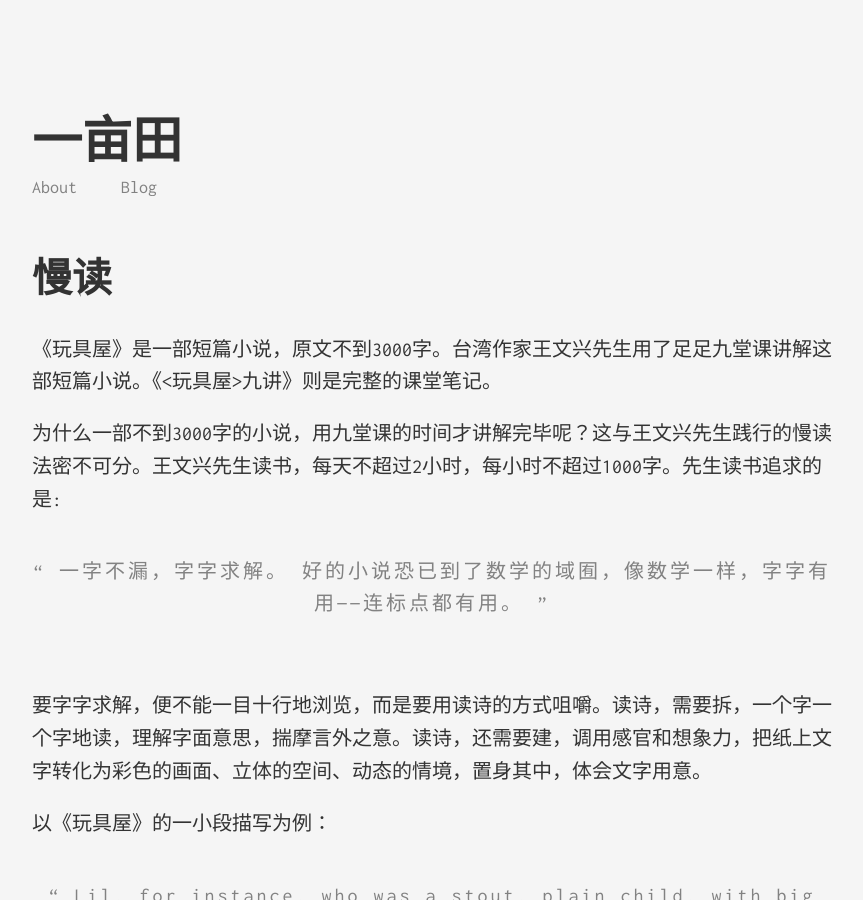
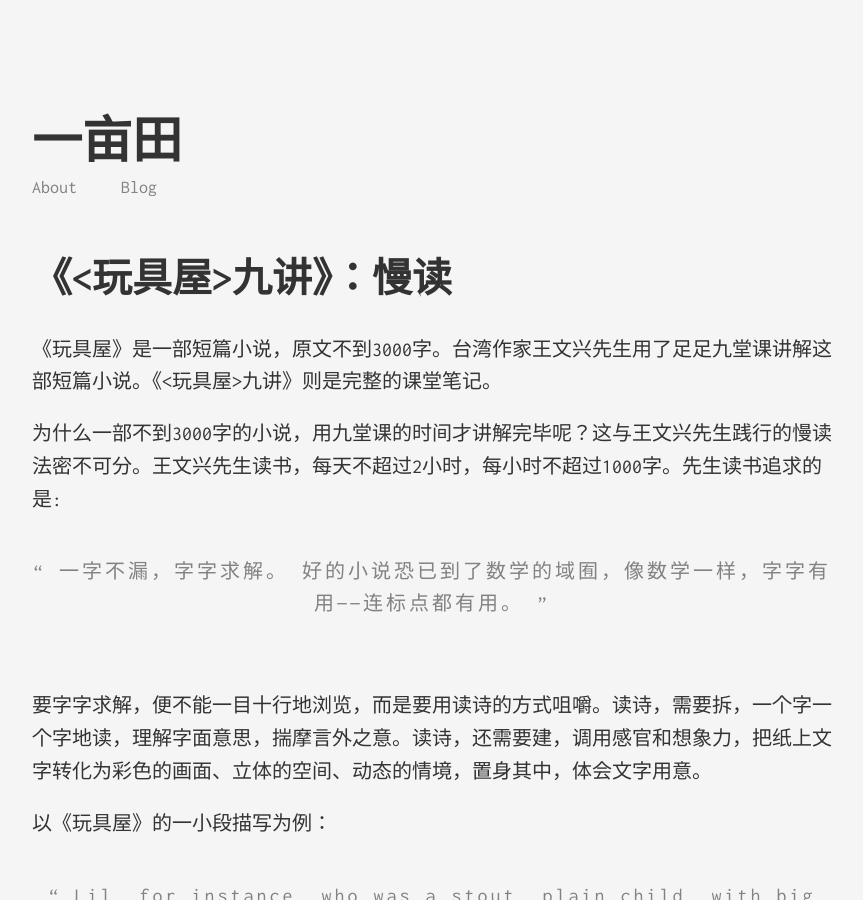
Before and after one commit to ShuangFarmer/old.blog.discard, a Jekyll site: the page built from _posts/2016-03-08-the-dolls-house-reading-notes.md, in a window 1280 px wide and 900 px high. Shown: the whole window, without its empty margins (208-1071 px from the left). Built offline with Jekyll 4.4.1, drawn with Linux system fonts in a browser that asks for light colours.

Commit message:
change title

```diff
--- a/_posts/2016-03-08-the-dolls-house-reading-notes.md
+++ b/_posts/2016-03-08-the-dolls-house-reading-notes.md
@@ -1,6 +1,6 @@
 ---
 layout: post
-title: "慢读"
+title: "《<玩具屋>九讲》：慢读"
 subtitle:
 date:  2016-03-08 00:13 AM
 categories: [learner]
@@ -9,7 +9,7 @@ categories: [learner]
 
 为什么一部不到3000字的小说，用九堂课的时间才讲解完毕呢？这与王文兴先生践行的`慢读法`密不可分。王文兴先生读书，每天不超过2小时，每小时不超过1000字。先生读书追求的是:
 
->一字不漏，字字求解。
+> 一字不漏，字字求解。
 好的小说恐已到了数学的域囿，像数学一样，字字有用——连标点都有用。
 
 要字字求解，便不能一目十行地浏览，而是要用`读诗`的方式咀嚼。读诗，需要`拆`，一个字一个字地读，理解字面意思，揣摩言外之意。读诗，还需要`建`，调用感官和想象力，把纸上文字转化为彩色的画面、立体的空间、动态的情境，置身其中，体会文字用意。
```
